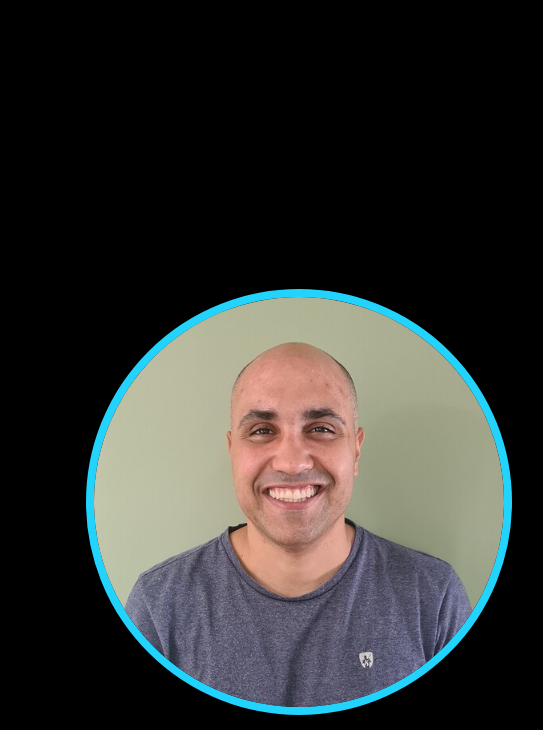
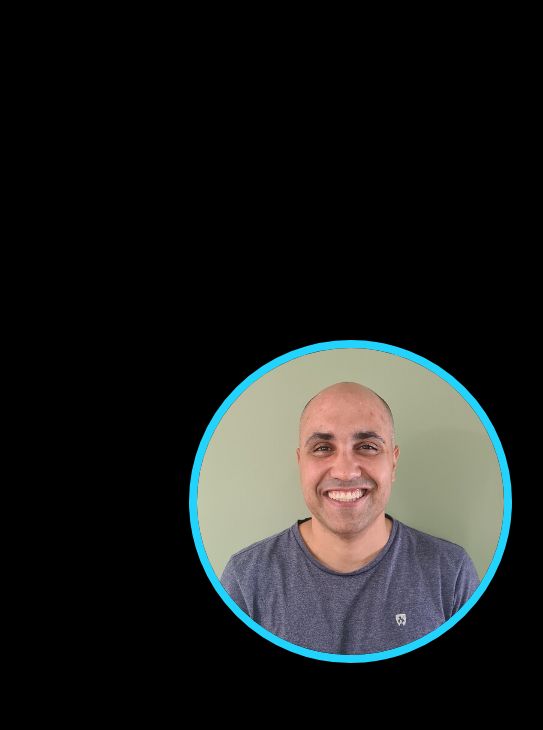
Before and after one commit to thiago-aranha/apresentacao, a plain HTML site: page index.html in a window 1280 px wide. Shown: the top 730 px of the page, 640-1183 px from the left. Drawn offline with nearby package versions, Linux system fonts and the light colour scheme.

Commit message:
Forcing footer to the end of the page

```diff
--- a/styles/style.css
+++ b/styles/style.css
@@ -16,6 +16,9 @@
 }
 
 body{
+    display: flex;
+    flex-direction: column;
+    min-height: 100vh;
     box-sizing: border-box;
     background-color: var(--primary-color);
     color: var(--secondary-color);
@@ -124,8 +127,8 @@ body{
             border-color: var(--tertiary-color);
             border-style: solid;
             border-width: 0.5rem;
-            width: 40%;
-            height: 40%;
+            width: 30%;
+            height: 30%;
         }
 
     .footer {
@@ -136,6 +139,7 @@ body{
         font-size: 1.5rem;
         font-weight: 400;
         padding: 0.5rem;
+        margin-top: auto;
     }
 
 /*Mobile layout*/
```
